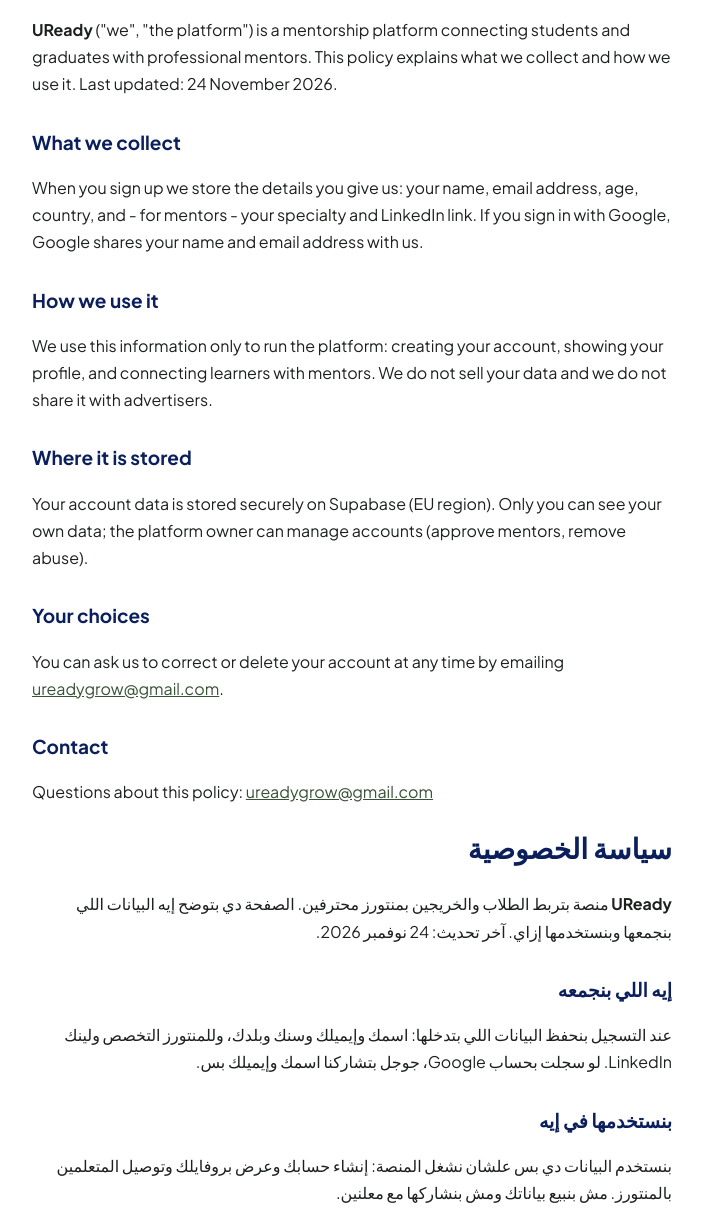
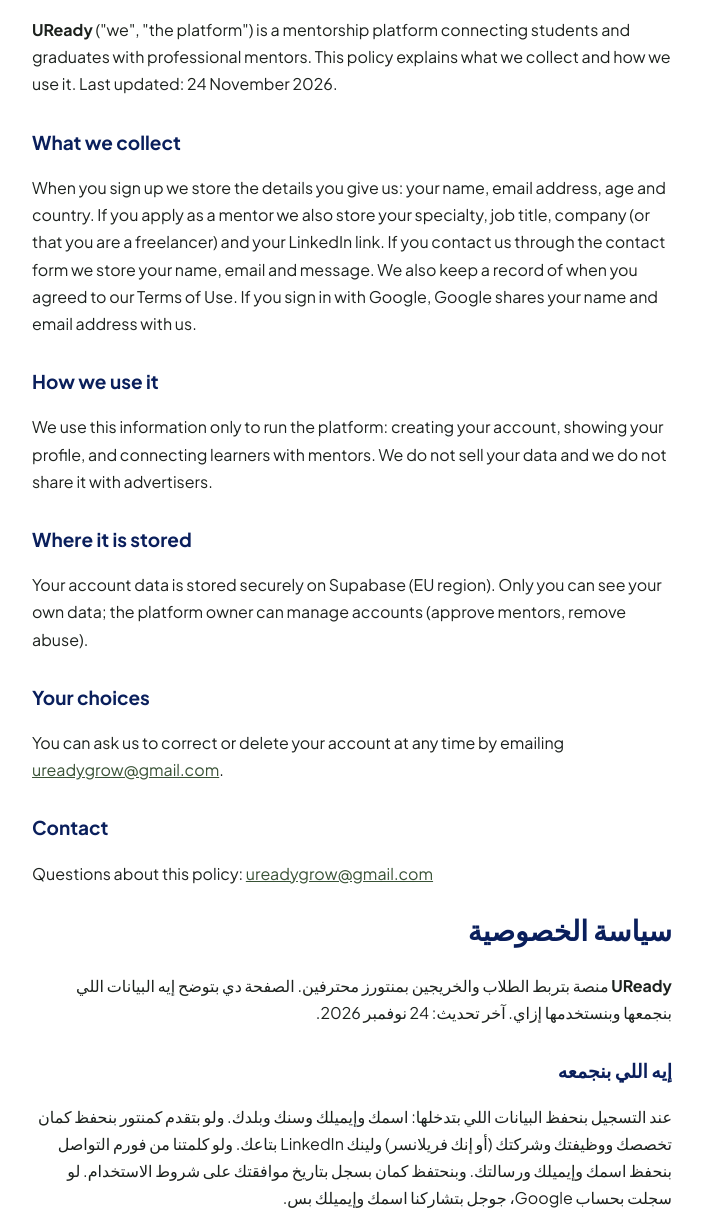
Before and after one commit to ureadyeg/ureadyeg.github.io, a plain HTML site: page privacy.html in a window 1280 px wide. Shown: the part 101-1311 px from the top of the page, without its empty margins (288-991 px from the left). Drawn offline with Linux system fonts and the light colour scheme.

Commit message:
Privacy: cover mentor fields, contact messages, terms record

```diff
--- a/privacy.html
+++ b/privacy.html
@@ -17,7 +17,7 @@ a{color:#385235}
 <h1>Privacy Policy</h1>
 <p><b>UReady</b> ("we", "the platform") is a mentorship platform connecting students and graduates with professional mentors. This policy explains what we collect and how we use it. Last updated: 24 November 2026.</p>
 <h2>What we collect</h2>
-<p>When you sign up we store the details you give us: your name, email address, age, country, and - for mentors - your specialty and LinkedIn link. If you sign in with Google, Google shares your name and email address with us.</p>
+<p>When you sign up we store the details you give us: your name, email address, age and country. If you apply as a mentor we also store your specialty, job title, company (or that you are a freelancer) and your LinkedIn link. If you contact us through the contact form we store your name, email and message. We also keep a record of when you agreed to our Terms of Use. If you sign in with Google, Google shares your name and email address with us.</p>
 <h2>How we use it</h2>
 <p>We use this information only to run the platform: creating your account, showing your profile, and connecting learners with mentors. We do not sell your data and we do not share it with advertisers.</p>
 <h2>Where it is stored</h2>
@@ -30,7 +30,7 @@ a{color:#385235}
 <h1>سياسة الخصوصية</h1>
 <p><b>UReady</b> منصة بتربط الطلاب والخريجين بمنتورز محترفين. الصفحة دي بتوضح إيه البيانات اللي بنجمعها وبنستخدمها إزاي. آخر تحديث: 24 نوفمبر 2026.</p>
 <h2>إيه اللي بنجمعه</h2>
-<p>عند التسجيل بنحفظ البيانات اللي بتدخلها: اسمك وإيميلك وسنك وبلدك، وللمنتورز التخصص ولينك LinkedIn. لو سجلت بحساب Google، جوجل بتشاركنا اسمك وإيميلك بس.</p>
+<p>عند التسجيل بنحفظ البيانات اللي بتدخلها: اسمك وإيميلك وسنك وبلدك. ولو بتقدم كمنتور بنحفظ كمان تخصصك ووظيفتك وشركتك (أو إنك فريلانسر) ولينك LinkedIn بتاعك. ولو كلمتنا من فورم التواصل بنحفظ اسمك وإيميلك ورسالتك. وبنحتفظ كمان بسجل بتاريخ موافقتك على شروط الاستخدام. لو سجلت بحساب Google، جوجل بتشاركنا اسمك وإيميلك بس.</p>
 <h2>بنستخدمها في إيه</h2>
 <p>بنستخدم البيانات دي بس علشان نشغل المنصة: إنشاء حسابك وعرض بروفايلك وتوصيل المتعلمين بالمنتورز. مش بنبيع بياناتك ومش بنشاركها مع معلنين.</p>
 <h2>مكان التخزين</h2>
```
